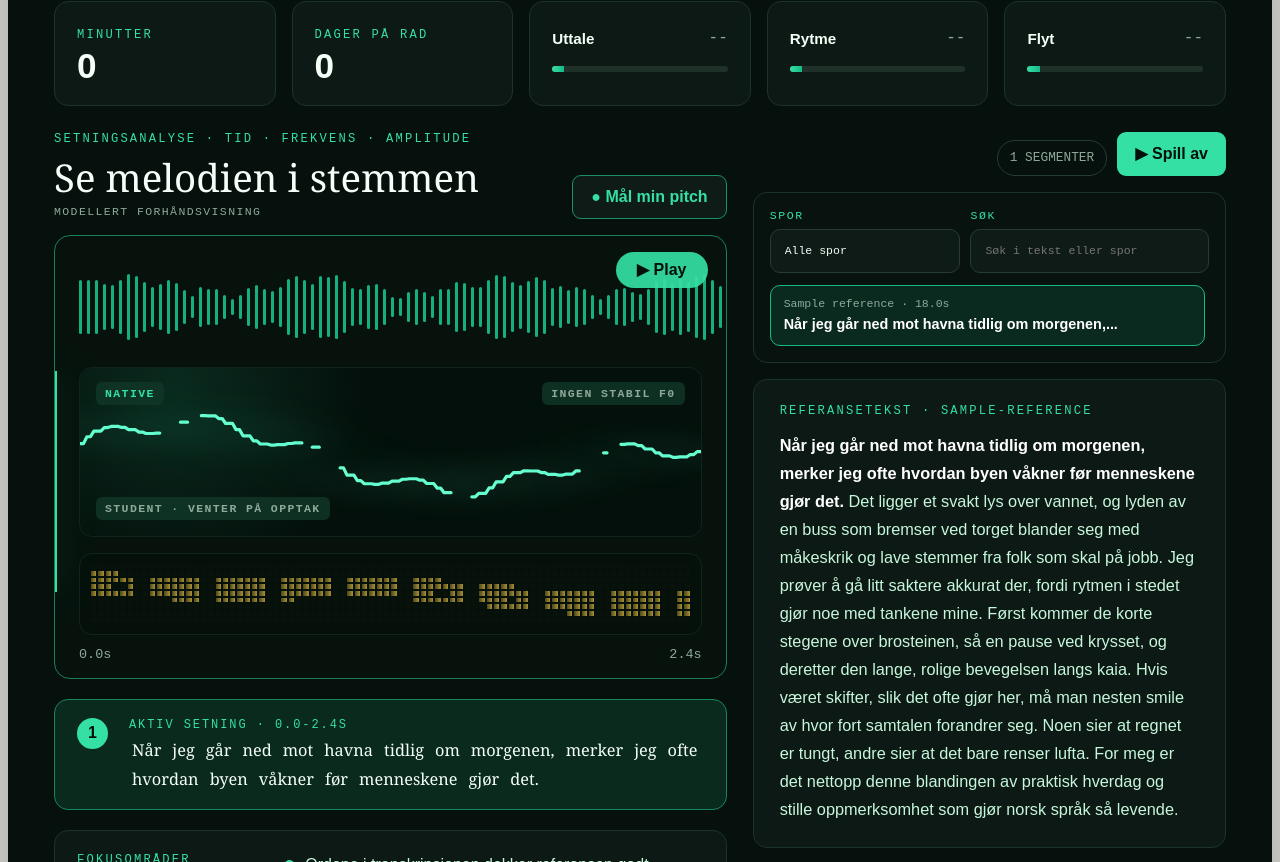
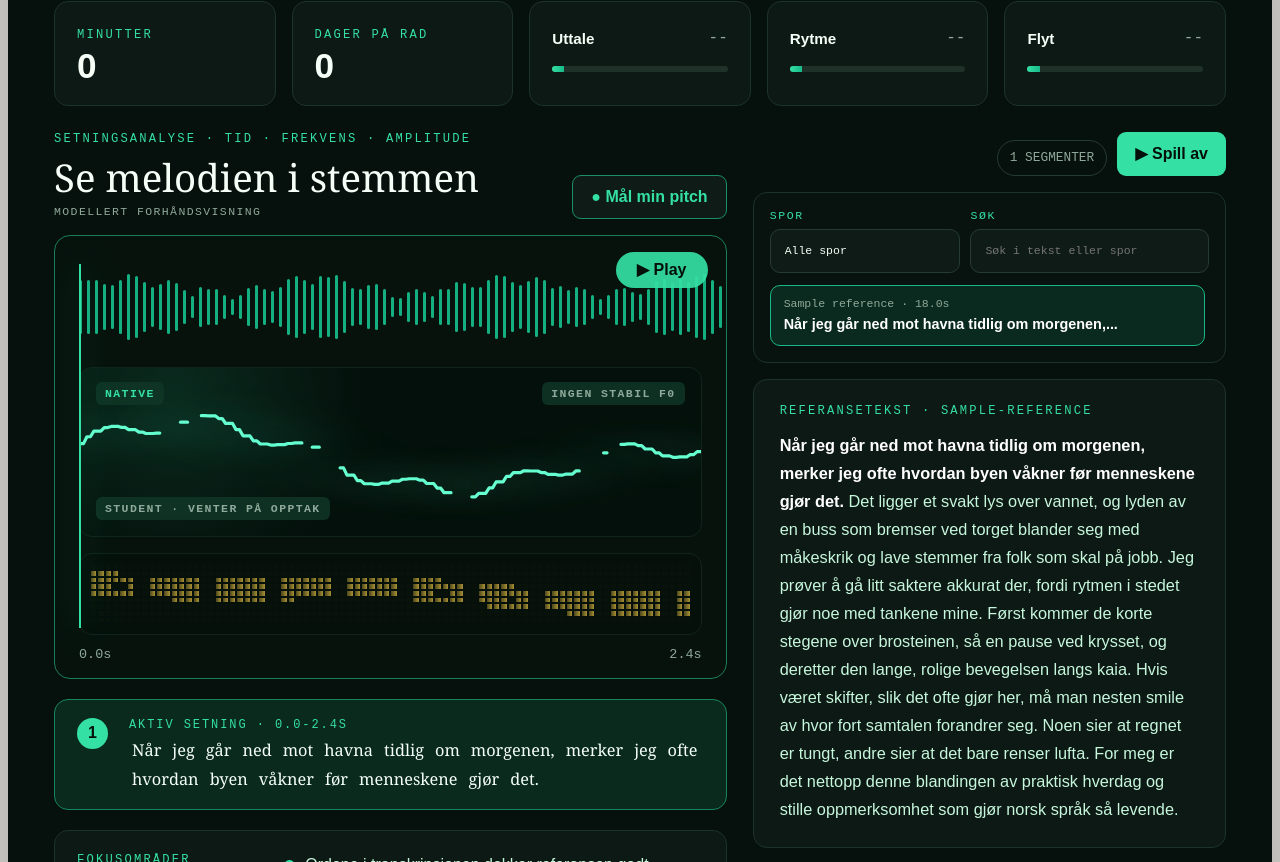
Before and after one commit to KevinGj/NorskCoach, a Next.js app: page / in a window 1280 px wide. Shown: the part 577-1439 px from the top of the page. Built offline with nearby package versions, Linux system fonts and the light colour scheme.

Commit message:
Align graph playhead lanes

```diff
--- a/app/globals.css
+++ b/app/globals.css
@@ -350,11 +350,15 @@ h1 em {
   background: #07120d;
   border: 1px solid #1a7e5b;
   border-radius: 16px;
-  cursor: ew-resize;
   overflow: hidden;
   padding: 28px 24px 16px;
   position: relative;
   user-select: none;
+}
+
+.analysisTrackArea {
+  cursor: ew-resize;
+  position: relative;
 }
 
 .graphPlayButton {
@@ -383,11 +387,11 @@ h1 em {
 
 .playhead {
   background: var(--accent);
-  bottom: 86px;
+  bottom: 34px;
   box-shadow: 0 0 34px rgba(53, 224, 164, 0.6);
   pointer-events: none;
   position: absolute;
-  top: 135px;
+  top: 0;
   width: 2px;
   z-index: 5;
 }
--- a/app/page.tsx
+++ b/app/page.tsx
@@ -711,17 +711,7 @@ function AudioStudyPanel({
         </div>
       </div>
 
-      <div
-        ref={timelineRef}
-        className="analysisPanel"
-        onPointerDown={(event) => {
-          event.currentTarget.setPointerCapture(event.pointerId);
-          scrubFromPointer(event.clientX);
-        }}
-        onPointerMove={(event) => {
-          if (event.buttons === 1) scrubFromPointer(event.clientX);
-        }}
-      >
+      <div className="analysisPanel">
         <button
           className="graphPlayButton"
           onClick={isPlaying ? onPause : onPlayToggle}
@@ -730,6 +720,17 @@ function AudioStudyPanel({
         >
           {isPlaying ? "Pause" : "▶ Play"}
         </button>
+        <div
+          ref={timelineRef}
+          className="analysisTrackArea"
+          onPointerDown={(event) => {
+            event.currentTarget.setPointerCapture(event.pointerId);
+            scrubFromPointer(event.clientX);
+          }}
+          onPointerMove={(event) => {
+            if (event.buttons === 1) scrubFromPointer(event.clientX);
+          }}
+        >
         <div className="playhead" style={{ left: `${playheadPercent}%` }} />
         <div className="waveform" aria-label="Waveform for valgt setning">
           {columns.map((height, index) => (
@@ -773,6 +774,7 @@ function AudioStudyPanel({
         <div className="timeReadout">
           <span>{currentTime.toFixed(1)}s</span>
           <span>{duration.toFixed(1)}s</span>
+        </div>
         </div>
       </div>
 
```
